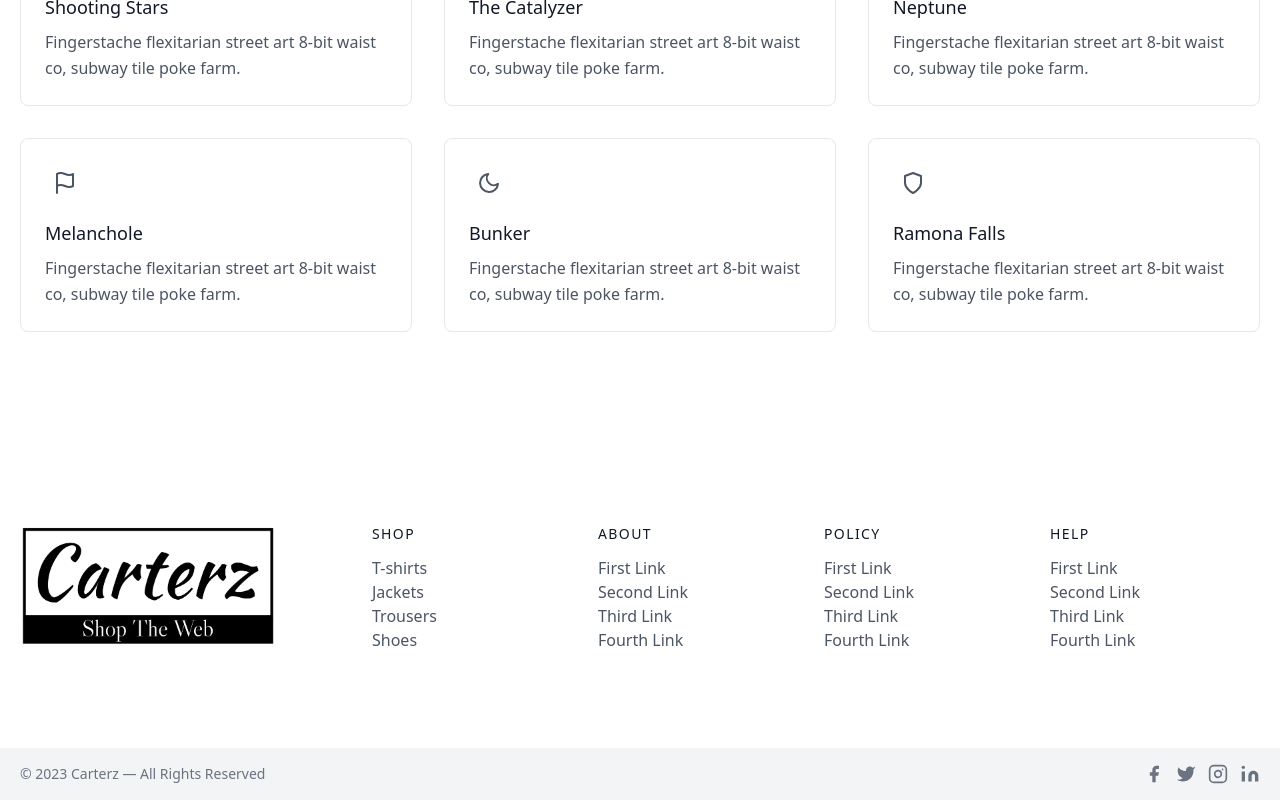
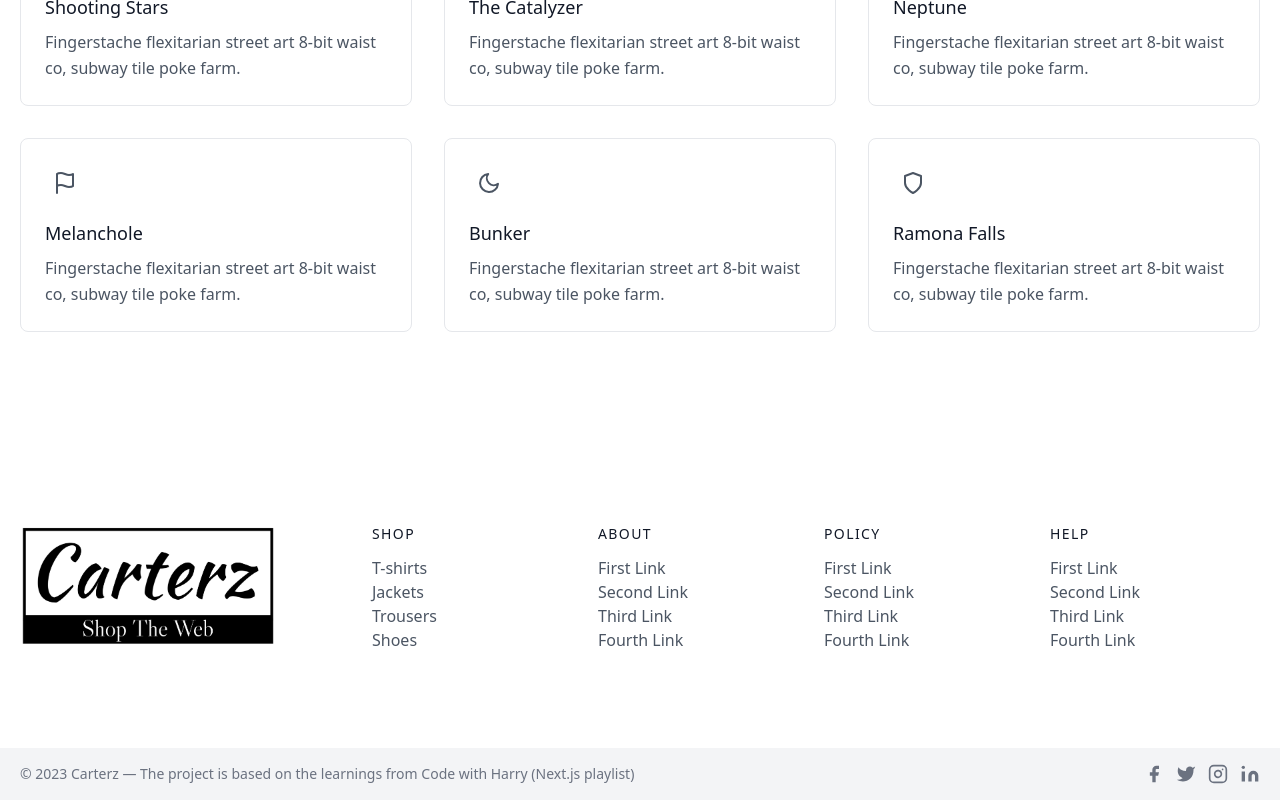
Before and after one commit to Samarth1302/Carterz, a Next.js app: page / in a window 1280 px wide. Shown: the part 1160-1960 px from the top of the page. Built offline with nearby package versions, Linux system fonts and the light colour scheme.

Commit message:
Update Footer.js

```diff
--- a/components/Footer.js
+++ b/components/Footer.js
@@ -175,7 +175,8 @@ const Footer = () => {
         <div className="bg-gray-100">
           <div className="container mx-auto py-4 px-5 flex flex-wrap flex-col sm:flex-row">
             <p className="text-gray-500 text-sm text-center sm:text-left">
-              © 2023 Carterz — All Rights Reserved
+              © 2023 Carterz — The project is based on the learnings from Code
+              with Harry (Next.js playlist)
             </p>
             <span className="inline-flex sm:ml-auto sm:mt-0 mt-2 justify-center sm:justify-start">
               <Link href={"/"} className="text-gray-500">
```
